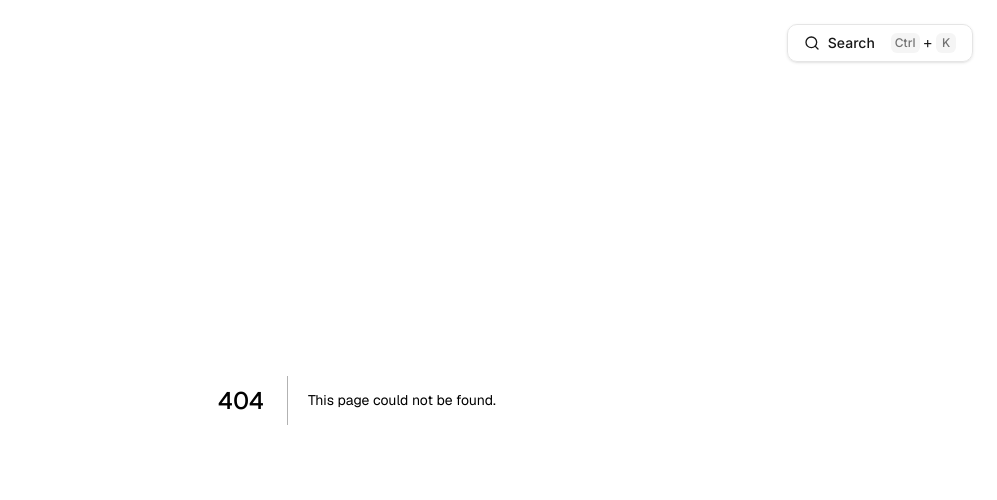
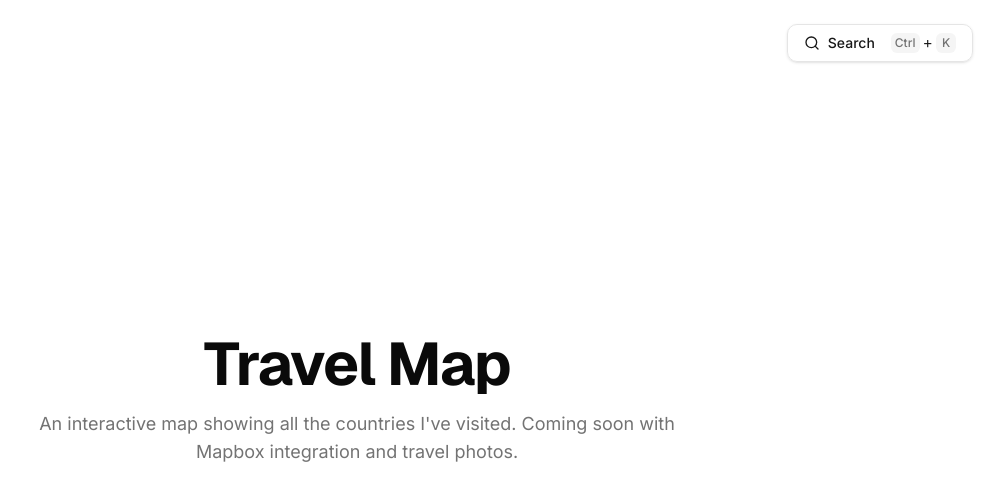
Before and after one commit to AdamAkhlaq/adamakhlaq.com, a Next.js app: page /travel in a window 1280 px wide. Before the commit this address had no page. Shown: the top 500 px of the page, without its empty margins (283-1280 px from the left). Built offline with nearby package versions, Linux system fonts and the light colour scheme.

Commit message:
feat: add travel page outline

```diff
--- /dev/null
+++ b/app/travel/page.tsx
@@ -0,0 +1,17 @@
+export default function TravelPage() {
+  return (
+    <main className="flex min-h-screen flex-col items-center justify-center p-8">
+      <div className="max-w-4xl w-full space-y-8">
+        <div className="space-y-4 text-center">
+          <h1 className="text-4xl font-bold tracking-tight sm:text-5xl md:text-6xl">
+            Travel Map
+          </h1>
+          <p className="text-lg text-muted-foreground max-w-2xl mx-auto">
+            An interactive map showing all the countries I&apos;ve visited.
+            Coming soon with Mapbox integration and travel photos.
+          </p>
+        </div>
+      </div>
+    </main>
+  );
+}
--- a/components/command-palette.tsx
+++ b/components/command-palette.tsx
@@ -11,7 +11,7 @@ import {
   CommandList,
   CommandSeparator,
 } from "@/components/ui/command";
-import { Home, FolderKanban, Moon, Sun, Mail } from "lucide-react";
+import { Home, FolderKanban, Globe, Moon, Sun, Mail } from "lucide-react";
 import { FaGithub, FaLinkedin, FaInstagram, FaYoutube } from "react-icons/fa";
 import { useTheme } from "@/components/theme-provider";
 
@@ -64,6 +64,13 @@ export function CommandPalette({ open, setOpen }: CommandPaletteProps) {
           >
             <FolderKanban className="h-4 w-4" />
             <span>Projects</span>
+          </CommandItem>
+          <CommandItem
+            onSelect={() => runCommand(() => router.push("/travel"))}
+            className="flex items-center gap-2"
+          >
+            <Globe className="h-4 w-4" />
+            <span>Travel Map</span>
           </CommandItem>
         </CommandGroup>
 
```
